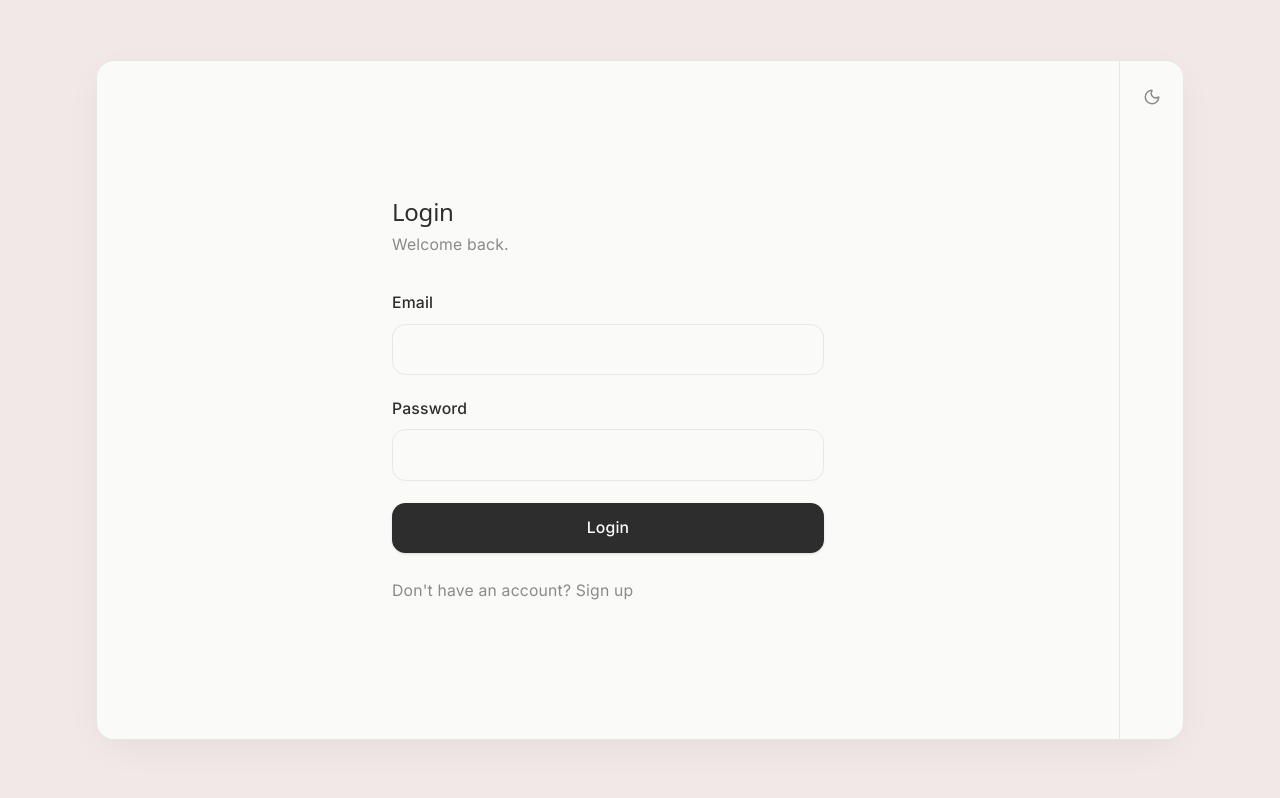
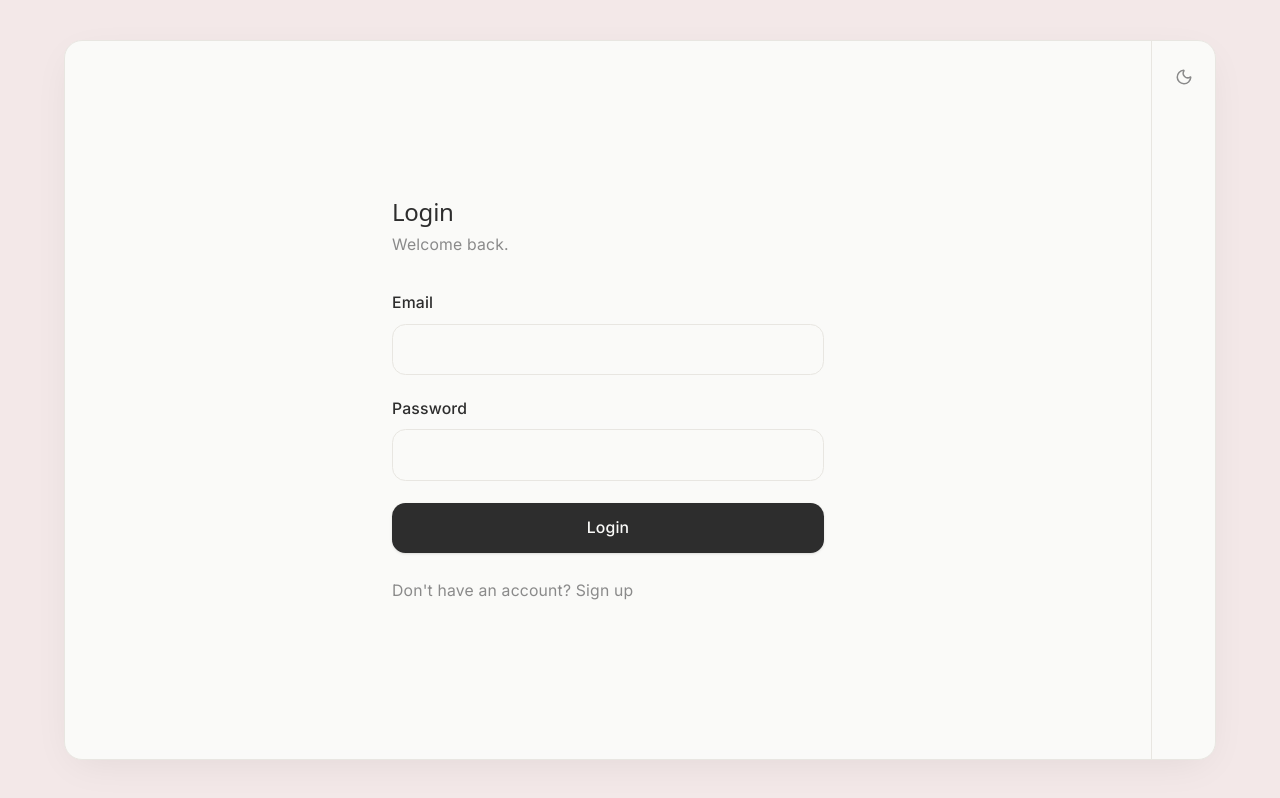
Before and after one commit to pranjalbainsla/pin-note, a React (Vite) app in the folder client/: page / in a window 1280 px wide. Built offline with nearby package versions, Linux system fonts and the light colour scheme; no server answers.

Commit message:
refactor: enlarge slate surface and increase transtion duration of theme toggle

```diff
--- a/client/src/App.tsx
+++ b/client/src/App.tsx
@@ -1,9 +1,7 @@
 import { BrowserRouter, Routes, Route } from "react-router-dom";
 import { AuthProvider } from "@/context/AuthContext";
-import { ThemeProvider } from "@/context/ThemeContext";
 import ProtectedRoute from "@/components/ProtectedRoute";
 import AppShell from "@/components/layout/AppShell";
-import { ErrorBoundary } from "react-error-boundary";
 
 import {
   LoginPage,
@@ -11,14 +9,11 @@ import {
 } from "@/pages/authPages";
 import { HomePage, MyNotesPage, MyPinsPage } from "@/pages/homePages";
 import Editor from "@/pages/notesPages/Editor";
-import ErrorFallback from "@/components/errors/ErrorFallback";
 
 function App() {
   return (
     <BrowserRouter>
-      <ThemeProvider>
       <AuthProvider>
-          <ErrorBoundary FallbackComponent={ErrorFallback}>
         <AppShell>
           <Routes>
             <Route path="/" element={<LoginPage />} />
@@ -58,9 +53,7 @@ function App() {
             />
           </Routes>
         </AppShell>
-          </ErrorBoundary>
       </AuthProvider>
-      </ThemeProvider>
     </BrowserRouter>
   );
 }
--- a/client/src/components/editor/PinsPopup.tsx
+++ b/client/src/components/editor/PinsPopup.tsx
@@ -49,7 +49,7 @@ export default function PinsPopup({
       <div className="absolute inset-0 z-40" onClick={onClose} aria-hidden="true" />
 
       <div
-        className="absolute z-50 w-[280px] max-h-[320px] overflow-hidden rounded-2xl border border-[var(--slate-border)] bg-[var(--slate-surface)]/85 backdrop-blur-md shadow-[var(--slate-shadow)] popup-animate-in"
+        className="absolute z-50 w-[280px] max-h-[320px] overflow-hidden rounded-2xl border border-[var(--slate-border)] bg-[var(--slate-surface)]/90 backdrop-blur-md shadow-[var(--slate-shadow)] popup-animate-in"
         style={{ left, top }}
         onClick={(e) => e.stopPropagation()}
       >
--- a/client/src/components/errors/ErrorFallback.tsx
+++ b/client/src/components/errors/ErrorFallback.tsx
@@ -17,10 +17,7 @@ export default function ErrorFallback({ resetErrorBoundary }: FallbackProps) {
           Try again
         </button>
         <button
-          onClick={() => {
-            resetErrorBoundary();
-            navigate("/home");
-          }}
+          onClick={() => navigate("/home", { replace: true })}
           className="text-sm px-4 py-2 rounded-lg bg-[var(--slate-surface-text)] text-[var(--slate-surface)] hover:opacity-90"
         >
           Go home
--- a/client/src/components/layout/AppShell.tsx
+++ b/client/src/components/layout/AppShell.tsx
@@ -1,17 +1,27 @@
 import type { ReactNode } from "react";
+import { useLocation } from "react-router-dom";
+import { ErrorBoundary } from "react-error-boundary";
 import SlateSurface from "./SlateSurface";
 import AppSidebar from "./AppSidebar";
+import ErrorFallback from "@/components/errors/ErrorFallback";
 
 type AppShellProps = {
   children: ReactNode;
 };
 
 export default function AppShell({ children }: AppShellProps) {
+  const location = useLocation();
+
   return (
     <div className="fixed inset-0 flex items-center justify-center bg-[var(--slate-page-bg)] p-4 sm:p-6">
       <SlateSurface variant="page" className="flex">
         <main className="relative flex flex-col flex-1 min-w-0 min-h-0 overflow-hidden">
-          {children}
+          <ErrorBoundary
+            FallbackComponent={ErrorFallback}
+            resetKeys={[location.pathname]}
+          >
+            {children}
+          </ErrorBoundary>
         </main>
 
         <AppSidebar />
--- a/client/src/components/layout/ThemeToggle.tsx
+++ b/client/src/components/layout/ThemeToggle.tsx
@@ -1,5 +1,5 @@
 import { Moon, Sun } from "lucide-react";
-import { useTheme } from "@/context/ThemeContext";
+import { useTheme } from "@/hooks/useTheme";
 
 export default function ThemeToggle() {
   const { theme, toggleTheme } = useTheme();
--- a/client/src/context/ThemeContext.tsx
+++ b/client/src/context/ThemeContext.tsx
@@ -1,37 +1,46 @@
 import {
-  createContext,
   useCallback,
-  useContext,
   useEffect,
+  useRef,
   useState,
   type ReactNode,
 } from "react";
-
-type Theme = "light" | "dark";
-
-const STORAGE_KEY = "theme";
-
-type ThemeContextType = {
-  theme: Theme;
-  toggleTheme: () => void;
-};
-
-const ThemeContext = createContext<ThemeContextType | null>(null);
+import {
+  STORAGE_KEY,
+  ThemeContext,
+  type Theme,
+} from "@/context/theme-context";
 
 function getStoredTheme(): Theme {
   const stored = localStorage.getItem(STORAGE_KEY);
   return stored === "dark" ? "dark" : "light";
 }
 
-function applyTheme(theme: Theme) {
+const THEME_TRANSITION_MS = 300;
+
+function applyTheme(theme: Theme, animate = false) {
+  if (animate) {
+    document.documentElement.classList.add("theme-changing");
+  }
+
   document.documentElement.dataset.theme = theme;
+
+  if (animate) {
+    window.setTimeout(() => {
+      document.documentElement.classList.remove("theme-changing");
+    }, THEME_TRANSITION_MS);
+  }
 }
 
 export function ThemeProvider({ children }: { children: ReactNode }) {
   const [theme, setTheme] = useState<Theme>(getStoredTheme);
+  const isInitialMount = useRef(true);
 
   useEffect(() => {
-    applyTheme(theme);
+    const animate = !isInitialMount.current;
+    isInitialMount.current = false;
+
+    applyTheme(theme, animate);
     localStorage.setItem(STORAGE_KEY, theme);
   }, [theme]);
 
@@ -45,11 +54,3 @@ export function ThemeProvider({ children }: { children: ReactNode }) {
     </ThemeContext.Provider>
   );
 }
-
-export function useTheme() {
-  const context = useContext(ThemeContext);
-  if (!context) {
-    throw new Error("useTheme must be used within a ThemeProvider");
-  }
-  return context;
-}
--- /dev/null
+++ b/client/src/context/theme-context.ts
@@ -0,0 +1,12 @@
+import { createContext } from "react";
+
+export type Theme = "light" | "dark";
+
+export const STORAGE_KEY = "theme";
+
+export type ThemeContextType = {
+  theme: Theme;
+  toggleTheme: () => void;
+};
+
+export const ThemeContext = createContext<ThemeContextType | null>(null);
--- /dev/null
+++ b/client/src/hooks/useTheme.ts
@@ -0,0 +1,10 @@
+import { useContext } from "react";
+import { ThemeContext } from "@/context/theme-context";
+
+export function useTheme() {
+  const context = useContext(ThemeContext);
+  if (!context) {
+    throw new Error("useTheme must be used within a ThemeProvider");
+  }
+  return context;
+}
--- a/client/src/index.css
+++ b/client/src/index.css
@@ -7,8 +7,8 @@
   --slate-muted: #8a8a8a;
   --slate-border: #e8e6e1;
   --slate-shadow: 0 10px 40px -10px rgba(0, 0, 0, 0.08);
-  --slate-width: 85vw;
-  --slate-height: 85vh;
+  --slate-width: 90vw;
+  --slate-height: 90vh;
 }
 
 [data-theme="dark"] {
@@ -18,8 +18,8 @@
   --slate-muted: #9ca3af;
   --slate-border: #2e2e2e;
   --slate-shadow: 0 10px 40px -10px rgba(0, 0, 0, 0.25);
-  --slate-width: 85vw;
-  --slate-height: 85vh;
+  --slate-width: 90vw;
+  --slate-height: 90vh;
 }
 
 :root {
@@ -163,3 +163,10 @@ code {
 .popup-animate-in {
   animation: popup-in 0.2s ease-out;
 }
+
+html.theme-changing,
+html.theme-changing * {
+  transition-property: background-color, color, border-color, box-shadow, fill, stroke;
+  transition-duration: 300ms;
+  transition-timing-function: ease;
+}
--- a/client/src/main.tsx
+++ b/client/src/main.tsx
@@ -3,13 +3,16 @@ import { createRoot } from 'react-dom/client'
 import './index.css'
 import App from '@/App'
 import { QueryClient, QueryClientProvider } from '@tanstack/react-query'
+import { ThemeProvider } from '@/context/ThemeContext'
 
 const queryClient = new QueryClient()
 
 createRoot(document.getElementById('root')!).render(
   <StrictMode>
     <QueryClientProvider client={queryClient}>
-      <App />
+      <ThemeProvider>
+        <App />
+      </ThemeProvider>
     </QueryClientProvider>
   </StrictMode>,
 )
--- a/client/src/pages/homePages/AddPinPage.tsx
+++ b/client/src/pages/homePages/AddPinPage.tsx
@@ -42,7 +42,7 @@ export default function AddPinPage({
     <FolderPanel
       title="Add Pin"
       onClose={() => setShowAddPin(false)}
-      className="top-20 w-[850px] min-h-[550px]"
+      className="top-40 w-[850px] min-h-[550px]"
       bodyClassName="p-10"
     >
       <div
```
Also changed, not shown: 2 other files (tests, documents, lock files or other folders). Lines whose indentation alone changed are shown as unchanged.
